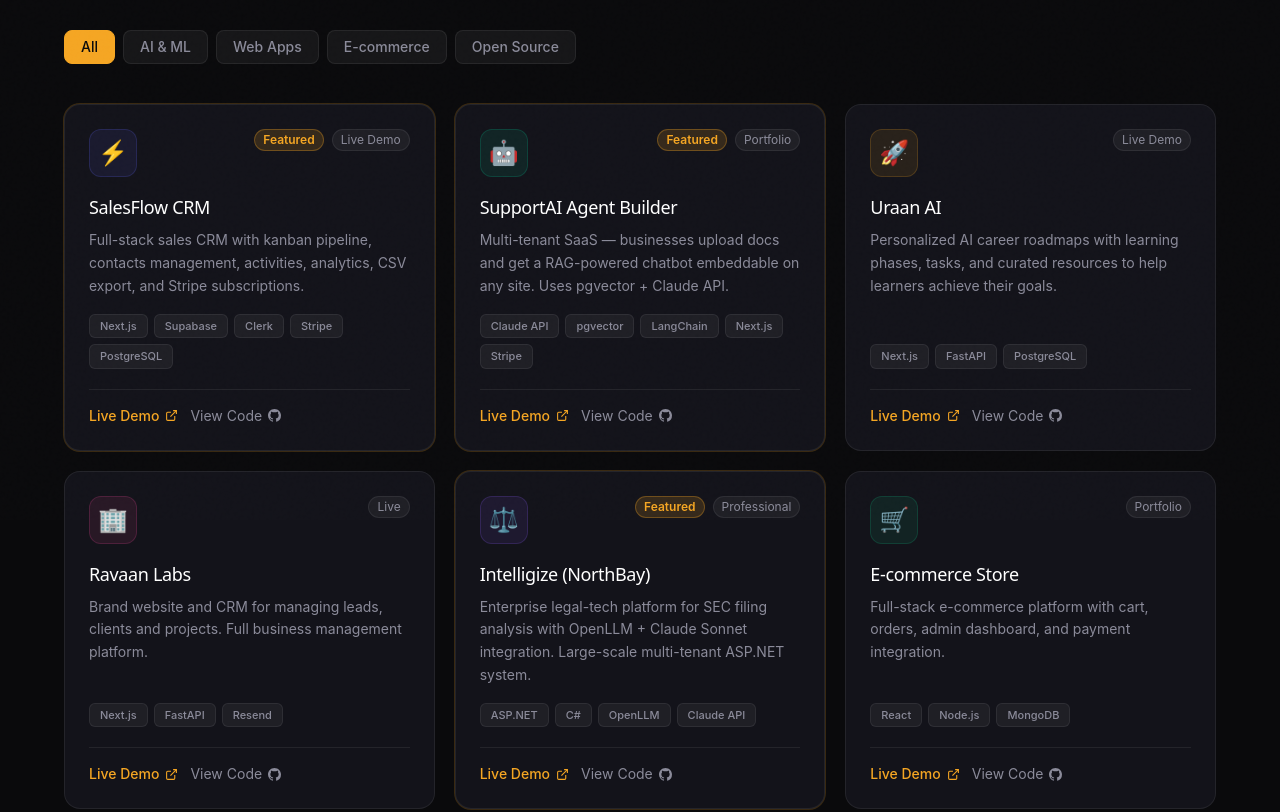
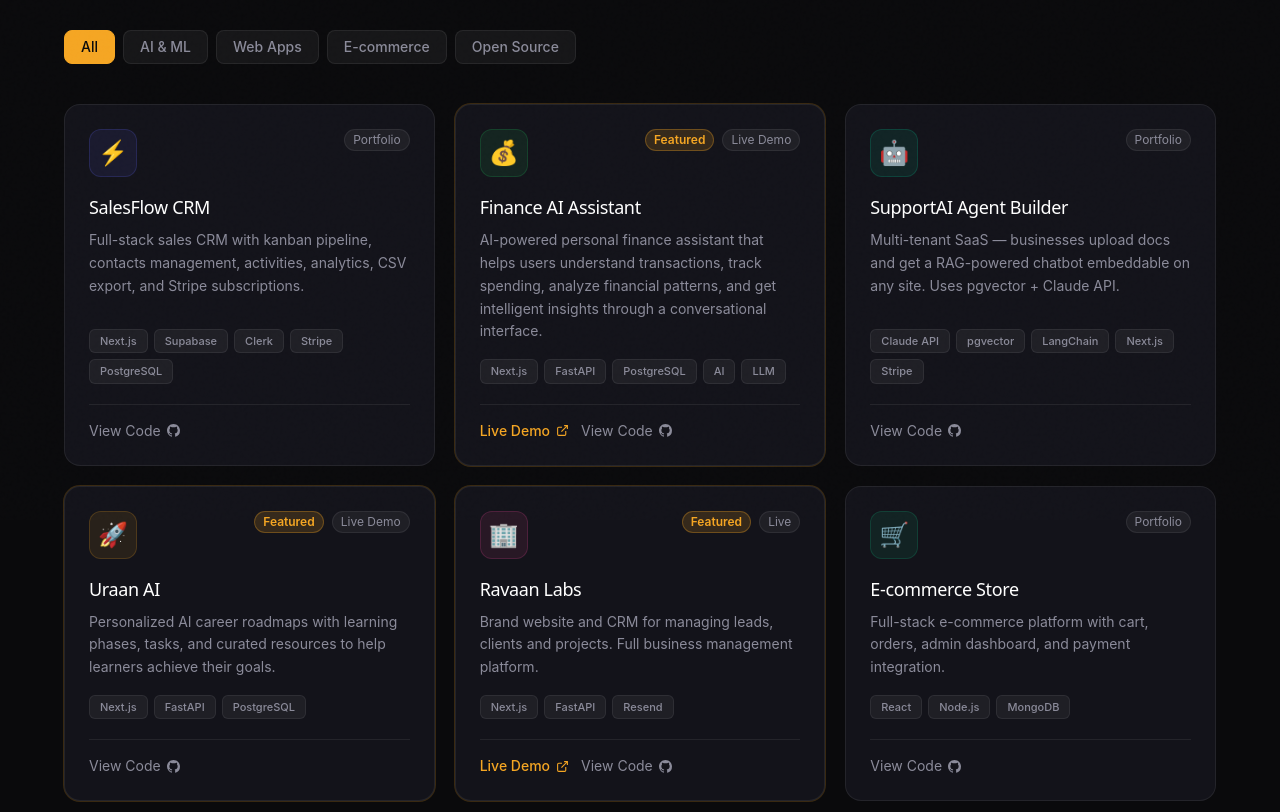
Before and after one commit to RohanSaeed638/rohan-saeed-portfolio, a Next.js app: page /projects in a window 1280 px wide. Shown: the part 280-1092 px from the top of the page. Built offline with nearby package versions, Linux system fonts and the light colour scheme.

Commit message:
fix projects

```diff
--- a/src/app/page.tsx
+++ b/src/app/page.tsx
@@ -12,25 +12,25 @@
 
 const PROJECTS = [
   {
-    title: 'SalesFlow CRM',
-    desc: 'Full-stack sales CRM with kanban pipeline, contacts, activities, and Stripe billing.',
-    tags: ['Next.js', 'Supabase', 'Clerk'],
+    title: 'Finance AI Assistant',
+    desc: 'AI-powered personal finance assistant that helps users understand transactions, track spending, analyze financial patterns, and get intelligent insights through a conversational interface.',
+    tags: ['Next.js', 'FastAPI', 'PostgreSQL', 'AI', 'LLM'],
+    href: '/projects',
+    gradient: 'from-emerald-600/20 to-teal-900/20',
+  },
+  {
+    title: 'Uraan AI',
+    desc: 'Personalized AI career roadmaps with learning phases, tasks, and curated resources to help learners achieve their goals.',
+    tags: ['Next.js', 'FastAPI', 'PostgreSQL'],
     href: '/projects',
     gradient: 'from-violet-600/20 to-purple-900/20',
   },
   {
-    title: 'SupportAI Agent',
-    desc: 'RAG-powered support bot SaaS — upload docs, embed chatbot on any site.',
-    tags: ['Claude API', 'pgvector', 'LangChain'],
+    title: 'Ravaan Labs',
+    desc: 'Brand website and CRM for managing leads, clients and projects. Full business management platform.',
+    tags: ['Next.js', 'FastAPI', 'Resend'],
     href: '/projects',
     gradient: 'from-blue-600/20 to-indigo-900/20',
-  },
-  {
-    title: 'Intelligize (NorthBay)',
-    desc: 'Enterprise legal-tech platform for SEC filing analysis with OpenLLM integration.',
-    tags: ['ASP.NET', 'C#', 'OpenLLM'],
-    href: '/projects',
-    gradient: 'from-emerald-600/20 to-teal-900/20',
   },
 ]
 
@@ -101,7 +101,7 @@
               {/* Social links */}
               <div className="flex items-center gap-3">
                 {[
-                  { href: 'https://github.com/RohanSaeed0411', icon: <svg width="16" height="16" viewBox="0 0 24 24" fill="currentColor"><path d="M12 0C5.37 0 0 5.37 0 12c0 5.31 3.435 9.795 8.205 11.385.6.105.825-.255.825-.57 0-.285-.015-1.23-.015-2.235-3.015.555-3.795-.735-4.035-1.41-.135-.345-.72-1.41-1.23-1.695-.42-.225-1.02-.78-.015-.795.945-.015 1.62.87 1.845 1.23 1.08 1.815 2.805 1.305 3.495.99.105-.78.42-1.305.765-1.605-2.67-.3-5.46-1.335-5.46-5.925 0-1.305.465-2.385 1.23-3.225-.12-.3-.54-1.53.12-3.18 0 0 1.005-.315 3.3 1.23.96-.27 1.98-.405 3-.405s2.04.135 3 .405c2.295-1.56 3.3-1.23 3.3-1.23.66 1.65.24 2.88.12 3.18.765.84 1.23 1.905 1.23 3.225 0 4.605-2.805 5.625-5.475 5.925.435.375.81 1.095.81 2.22 0 1.605-.015 2.895-.015 3.3 0 .315.225.69.825.57A12.02 12.02 0 0 0 24 12c0-6.63-5.37-12-12-12z"/></svg> },
+                  { href: 'https://github.com/RohanSaeed638', icon: <svg width="16" height="16" viewBox="0 0 24 24" fill="currentColor"><path d="M12 0C5.37 0 0 5.37 0 12c0 5.31 3.435 9.795 8.205 11.385.6.105.825-.255.825-.57 0-.285-.015-1.23-.015-2.235-3.015.555-3.795-.735-4.035-1.41-.135-.345-.72-1.41-1.23-1.695-.42-.225-1.02-.78-.015-.795.945-.015 1.62.87 1.845 1.23 1.08 1.815 2.805 1.305 3.495.99.105-.78.42-1.305.765-1.605-2.67-.3-5.46-1.335-5.46-5.925 0-1.305.465-2.385 1.23-3.225-.12-.3-.54-1.53.12-3.18 0 0 1.005-.315 3.3 1.23.96-.27 1.98-.405 3-.405s2.04.135 3 .405c2.295-1.56 3.3-1.23 3.3-1.23.66 1.65.24 2.88.12 3.18.765.84 1.23 1.905 1.23 3.225 0 4.605-2.805 5.625-5.475 5.925.435.375.81 1.095.81 2.22 0 1.605-.015 2.895-.015 3.3 0 .315.225.69.825.57A12.02 12.02 0 0 0 24 12c0-6.63-5.37-12-12-12z"/></svg> },
                   { href: 'https://linkedin.com/in/rohan-saeed-b54752227', icon: <svg width="15" height="15" viewBox="0 0 24 24" fill="currentColor"><path d="M20.447 20.452h-3.554v-5.569c0-1.328-.027-3.037-1.852-3.037-1.853 0-2.136 1.445-2.136 2.939v5.667H9.351V9h3.414v1.561h.046c.477-.9 1.637-1.85 3.37-1.85 3.601 0 4.267 2.37 4.267 5.455v6.286zM5.337 7.433a2.062 2.062 0 0 1-2.063-2.065 2.064 2.064 0 1 1 2.063 2.065zm1.782 13.019H3.555V9h3.564v11.452zM22.225 0H1.771C.792 0 0 .774 0 1.729v20.542C0 23.227.792 24 1.771 24h20.451C23.2 24 24 23.227 24 22.271V1.729C24 .774 23.2 0 22.222 0h.003z"/></svg> },
                   { href: 'https://x.com', icon: <svg width="14" height="14" viewBox="0 0 24 24" fill="currentColor"><path d="M18.244 2.25h3.308l-7.227 8.26 8.502 11.24H16.17l-5.214-6.817L4.99 21.75H1.68l7.73-8.835L1.254 2.25H8.08l4.713 6.231zm-1.161 17.52h1.833L7.084 4.126H5.117z"/></svg> },
                   { href: 'mailto:rohan.saeed.638@gmail.com', icon: <svg width="15" height="15" viewBox="0 0 24 24" fill="none" stroke="currentColor" strokeWidth="2"><path d="M4 4h16c1.1 0 2 .9 2 2v12c0 1.1-.9 2-2 2H4c-1.1 0-2-.9-2-2V6c0-1.1.9-2 2-2z"/><polyline points="22,6 12,13 2,6"/></svg> },
--- a/src/app/projects/page.tsx
+++ b/src/app/projects/page.tsx
@@ -8,10 +8,21 @@
     desc: 'Full-stack sales CRM with kanban pipeline, contacts management, activities, analytics, CSV export, and Stripe subscriptions.',
     tags: ['Next.js', 'Supabase', 'Clerk', 'Stripe', 'PostgreSQL'],
     category: 'Web Apps',
-    status: 'Live Demo',
+    status: 'Portfolio',
     color: '#6366F1',
     emoji: '⚡',
     href: '#',
+    featured: false,
+  },
+  {
+    title: 'Finance AI Assistant',
+    desc: 'AI-powered personal finance assistant that helps users understand transactions, track spending, analyze financial patterns, and get intelligent insights through a conversational interface.',
+    tags: ['Next.js', 'FastAPI', 'PostgreSQL', 'AI', 'LLM'],
+    category: 'AI & ML',
+    status: 'Live Demo',
+    color: '#22C55E',
+    emoji: '💰',
+    href: 'https://finance-ai-assistant-seven.vercel.app/',
     featured: true,
   },
   {
@@ -23,7 +34,7 @@
     color: '#00C896',
     emoji: '🤖',
     href: '#',
-    featured: true,
+    featured: false,
   },
   {
     title: 'Uraan AI',
@@ -34,7 +45,7 @@
     color: '#F5A623',
     emoji: '🚀',
     href: '#',
-    featured: false,
+    featured: true,
   },
   {
     title: 'Ravaan Labs',
@@ -44,18 +55,7 @@
     status: 'Live',
     color: '#EC4899',
     emoji: '🏢',
-    href: '#',
-    featured: false,
-  },
-  {
-    title: 'Intelligize (NorthBay)',
-    desc: 'Enterprise legal-tech platform for SEC filing analysis with OpenLLM + Claude Sonnet integration. Large-scale multi-tenant ASP.NET system.',
-    tags: ['ASP.NET', 'C#', 'OpenLLM', 'Claude API'],
-    category: 'AI & ML',
-    status: 'Professional',
-    color: '#8B5CF6',
-    emoji: '⚖️',
-    href: '#',
+    href: 'https://www.ravaanlabs.com/',
     featured: true,
   },
   {
@@ -99,17 +99,6 @@
     status: 'Portfolio',
     color: '#EF4444',
     emoji: '⛓️',
-    href: '#',
-    featured: false,
-  },
-  {
-    title: 'Open edX Tutor Maintainer',
-    desc: 'Maintained and customized Open edX deployments, handled updates, stability improvements, and integrations at Arbisoft.',
-    tags: ['Django', 'Python', 'Open edX', 'DevOps'],
-    category: 'Open Source',
-    status: 'Professional',
-    color: '#84CC16',
-    emoji: '🎓',
     href: '#',
     featured: false,
   },
@@ -195,6 +184,7 @@
               </div>
 
               <div className="flex items-center gap-3 pt-4" style={{ borderTop: '1px solid var(--line)' }}>
+                {href && href !== '#' &&
                 <a href={href}
                   className="flex items-center gap-1.5 text-sm font-medium transition-colors"
                   style={{ color: 'var(--gold)' }}
@@ -204,6 +194,7 @@
                   Live Demo
                   <svg width="13" height="13" viewBox="0 0 24 24" fill="none" stroke="currentColor" strokeWidth="2"><path d="M18 13v6a2 2 0 0 1-2 2H5a2 2 0 0 1-2-2V8a2 2 0 0 1 2-2h6"/><polyline points="15 3 21 3 21 9"/><line x1="10" y1="14" x2="21" y2="3"/></svg>
                 </a>
+                }
                 <a href="https://github.com/RohanSaeed0411" target="_blank" rel="noopener noreferrer"
                   className="flex items-center gap-1.5 text-sm transition-colors"
                   style={{ color: 'var(--mist)' }}
```
